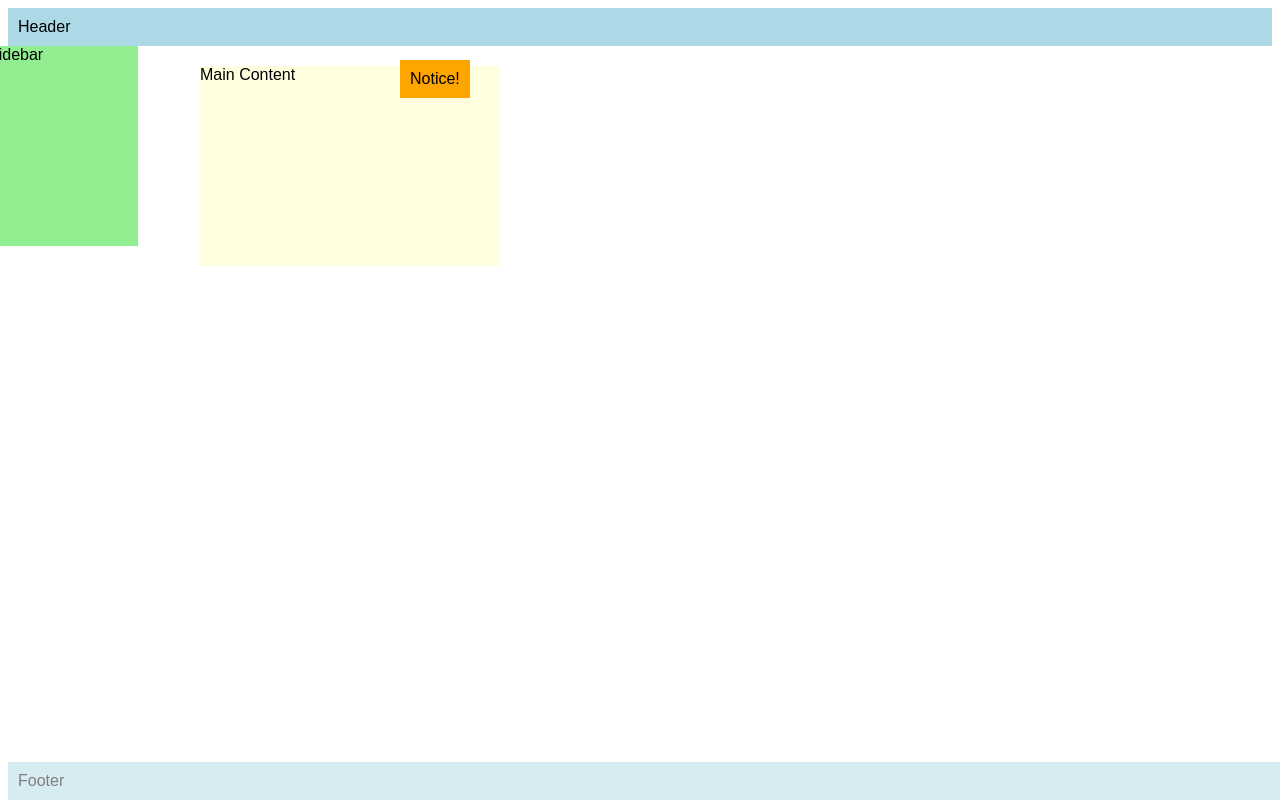
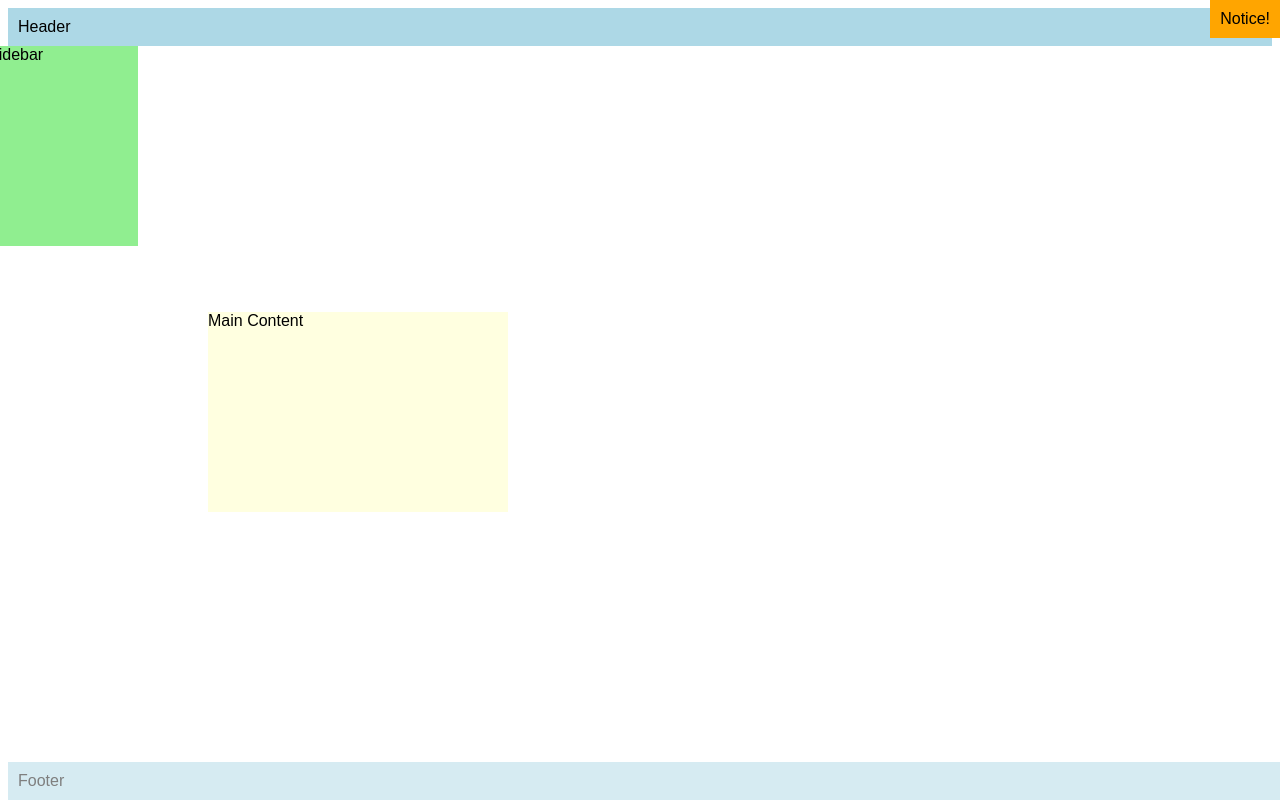
Before and after one commit to jfkam/CS3_4thQPortfolio_Kam, a plain HTML site: page PotassiumKAMseatwork2.html in a window 1280 px wide. Drawn offline with Linux system fonts and the light colour scheme.

Commit message:
sw fix done

```diff
--- a/PotassiumKAMseatwork2.html
+++ b/PotassiumKAMseatwork2.html
@@ -27,14 +27,14 @@
       background: lightyellow;
       width: 300px;
       height: 200px;
-      position: absolute;
+      position: relative;
       top: 66px;
       left: 200px;
     }
     .notice {
     position: absolute;
-    top: 60px;
-    left: 400px;
+    top: 0;
+    right: 0;
     background: orange;
     padding: 10px;
     z-index: 2;
```
Also changed, not shown: 1 other file.
